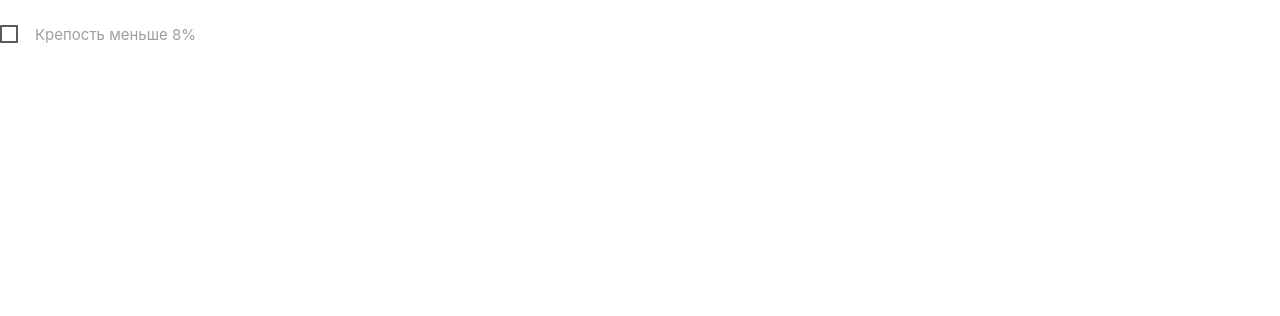
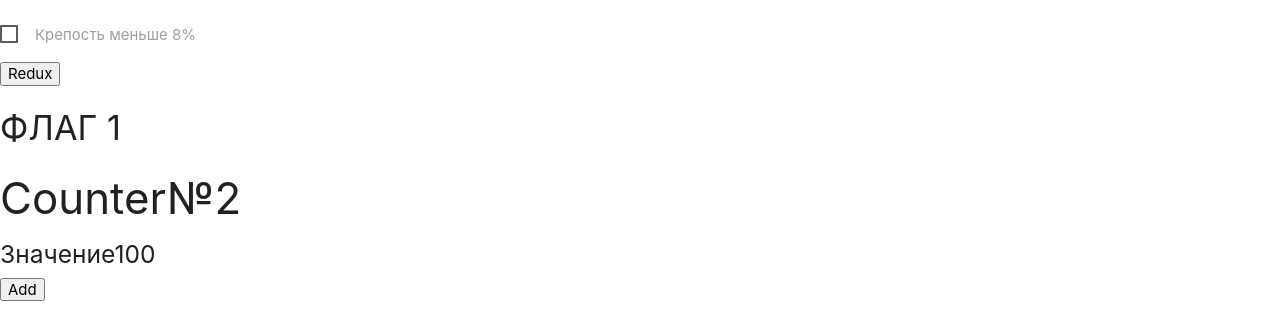
Before and after one commit to NagaVlad/shop, a React (Create React App) app: page / in a window 1280 px wide. Shown: the part 481-797 px from the top of the page. Built offline with nearby package versions, Linux system fonts and the light colour scheme; no server answers.

Commit message:
start redux

```diff
--- a/src/App.js
+++ b/src/App.js
@@ -9,8 +9,12 @@ import About from "./About";
 import Main from "./Main";
 import { Route, NavLink } from "react-router-dom";
 import HomeLayout from "./HomeLayout";
+import { connect } from "react-redux";
 
-export default class App extends React.Component {
+import Counter from './Counter'
+import { add } from './redux/actions/actions'
+
+class App extends React.Component {
   constructor(props) {
     super(props);
     this.state = {
@@ -173,6 +177,7 @@ export default class App extends React.Component {
   }
 
   render() {
+    console.log("APP", this.props);
     return (
       <>
         <div className="container ">
@@ -229,7 +234,7 @@ export default class App extends React.Component {
                 this.changeProductItemCheckedStatus
               }
 
-              // pageCount={this.state.pageCount}
+            // pageCount={this.state.pageCount}
             />
           )}
         />
@@ -264,7 +269,27 @@ export default class App extends React.Component {
           modal2={this.state.modal2}
           setActive={this.setModalActive}
         /> */}
+
+        <button onClick={this.props.onAdd}>Redux</button>
+        <h4>ФЛАГ {this.props.counter}</h4>
+
+
+        <Counter />
       </>
     );
   }
 }
+
+function mapStateToProps(state) {
+  return {
+    counter: state.counter1.counter,
+  };
+}
+
+function mapDispatchToProps(dispatch) {
+  return {
+    onAdd: () => dispatch(add()),
+  };
+}
+
+export default connect(mapStateToProps, mapDispatchToProps)(App);
--- /dev/null
+++ b/src/Counter.js
@@ -0,0 +1,31 @@
+import React from "react";
+import { connect } from 'react-redux'
+import { add2 } from './redux/actions/actions'
+class Counter extends React.Component {
+   render() {
+      return (
+         <div>
+            <h3>Counter№2</h3>
+            <h5>Значение{this.props.counter2}</h5>
+
+            <button onClick={() => this.props.onAdd2()}>Add</button>
+         </div>
+
+      )
+   }
+}
+
+function mapStateToProps(state) {
+   return {
+      counter2: state.counter2.counter2
+   }
+}
+
+
+function mapDispatchToProps(dispatch) {
+   return {
+      // onAdd2: () => dispatch({ type: "ADD2" }),
+      onAdd2: () => dispatch(add2()),
+   };
+}
+export default connect(mapStateToProps, mapDispatchToProps)(Counter)
--- a/src/index.js
+++ b/src/index.js
@@ -1,19 +1,22 @@
-import React from 'react';
-import ReactDOM from 'react-dom';
-import { BrowserRouter } from 'react-router-dom'
-import App from './App';
+import React from "react";
+import ReactDOM from "react-dom";
+import { BrowserRouter } from "react-router-dom";
+import App from "./App";
+import { createStore } from "redux";
+import { Provider } from "react-redux";
+import rootReducer from "./redux/rootReducer";
 
+const store = createStore(rootReducer);
 
 const app = (
-  <BrowserRouter>
-    <App />
-  </BrowserRouter>
-)
+  <Provider store={store}>
+    <BrowserRouter>
+      <App />
+    </BrowserRouter>
+  </Provider>
+);
 
-ReactDOM.render(
-  app,
-  document.getElementById('root')
-);
+ReactDOM.render(app, document.getElementById("root"));
 
 // If you want to start measuring performance in your app, pass a function
 // to log results (for example: reportWebVitals(console.log))
--- /dev/null
+++ b/src/redux/actions/actionTypes.js
@@ -0,0 +1,2 @@
+export const ADD = "ADD"
+export const ADD2 = "ADD2"
--- /dev/null
+++ b/src/redux/actions/actions.js
@@ -0,0 +1,14 @@
+import { ADD, ADD2 } from './actionTypes'
+export function add() {
+   return {
+      type: ADD
+   }
+}
+
+// export function add2(number) {
+export function add2() {
+   return {
+      type: ADD2,
+      // payload: number
+   }
+}
--- /dev/null
+++ b/src/redux/reducers/counter1.js
@@ -0,0 +1,16 @@
+import { ADD } from '../actions/actionTypes'
+const initialState = {
+   counter: 1,
+};
+
+export default function counter1(state = initialState, action) {
+   switch (action.type) {
+      case ADD:
+         return {
+            counter: state.counter + 1,
+         };
+
+      default:
+         return state;
+   }
+}
--- /dev/null
+++ b/src/redux/reducers/counter2.js
@@ -0,0 +1,16 @@
+import { ADD2 } from '../actions/actionTypes'
+const initialState = {
+   counter2: 100,
+};
+
+export default function counter2(state = initialState, action) {
+   switch (action.type) {
+      case ADD2:
+         return {
+            counter2: state.counter2 + 1,
+         };
+
+      default:
+         return state;
+   }
+}
--- a/src/redux/rootReducer.js
+++ b/src/redux/rootReducer.js
@@ -1,7 +1,8 @@
-const initialState = {
-  checkedFilter: false,
-};
+import { combineReducers } from "redux";
+import counter1 from "./reducers/counter1";
+import counter2 from "./reducers/counter2";
 
-export default function rootReducer(state = initialState, action) {
-  return state;
-}
+export default combineReducers({
+  counter1,
+  counter2,
+});
```
Also changed, not shown: 1 other file (tests, documents, lock files or other folders).
